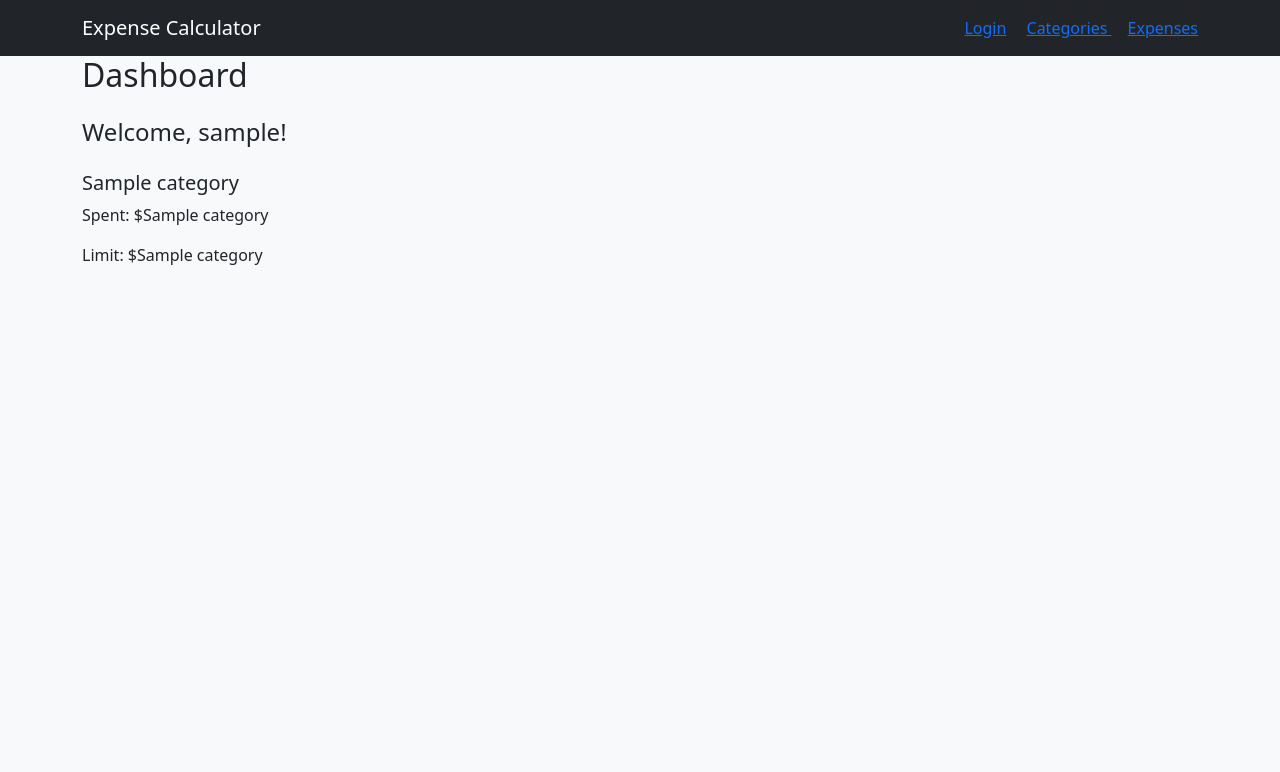
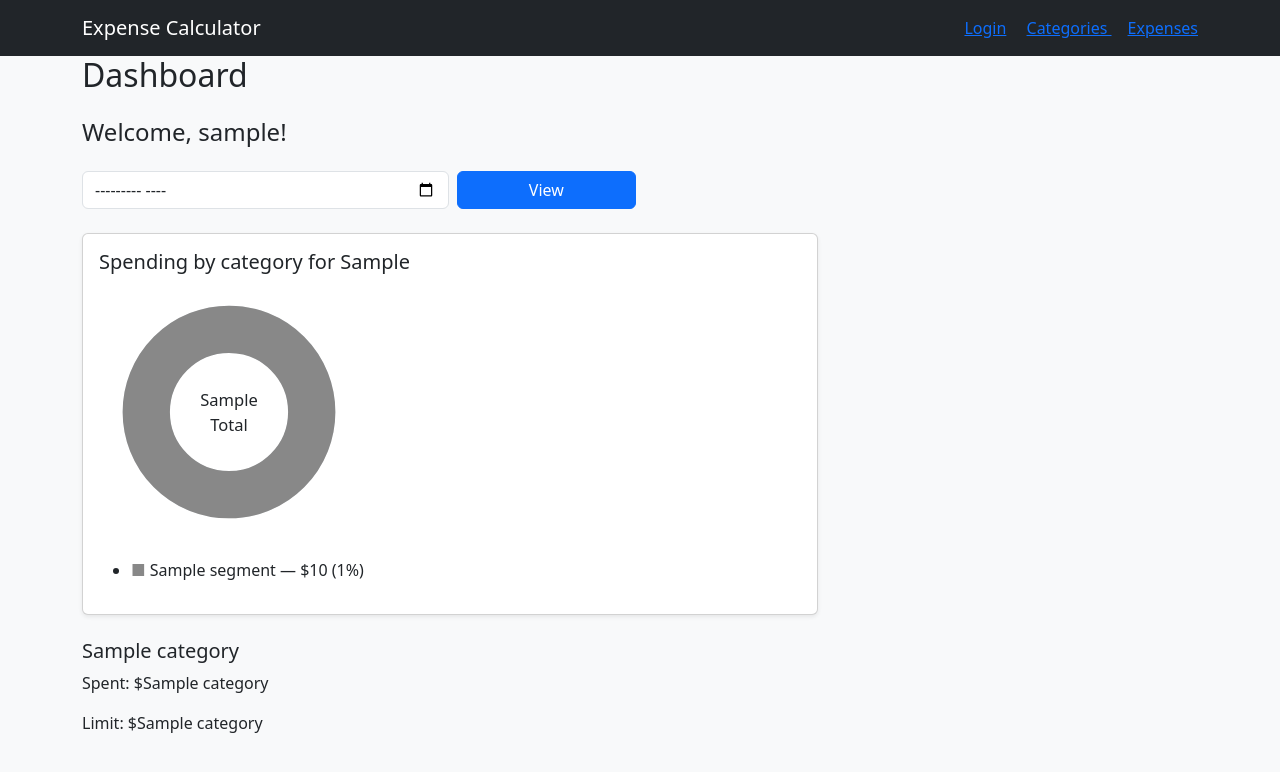
Before and after one commit to itz-ema/The-real-expense-tracker, a Flask app: template templates/home.html in a window 1280 px wide. Shown: the top 772 px of the page. Run offline with Flask 3, Linux system fonts and the light colour scheme; the template is opened without the code that fills it: most values are stand-ins (such as "Sample title", 1, 10 or a date in 2020).

Commit message:
making the pie chart

```diff
--- a/app.py
+++ b/app.py
@@ -2,6 +2,7 @@ from flask import Flask, render_template, url_for, g, request, redirect, flash,
 from flask_login import LoginManager, login_user, logout_user
 from werkzeug.security import generate_password_hash, check_password_hash
 import datetime
+import math
 import sqlite3
 
 
@@ -48,7 +49,44 @@ def query_db(query, args=(), one=False):
     return (rv[0] if rv else None) if one else rv
 
 
+def build_monthly_category_totals(expenses, month):
+    totals = {}
+    for expense in expenses:
+        expense_date = expense[3] if len(expense) > 3 else ""
+        category_name = expense[4] if len(expense) > 4 else ""
+        if expense_date.startswith(month) and category_name:
+            amount = float(expense[2] or 0)
+            totals[category_name] = totals.get(category_name, 0.0) + amount
+    return totals
 
+
+def build_pie_chart_segments(totals):
+    colors = ["#0d6efd", "#198754", "#dc3545", "#ffc107", "#6f42c1", "#20c997", "#fd7e14"]
+    if not totals:
+        return []
+
+    total_value = sum(totals.values())
+    if total_value <= 0:
+        return []
+
+    radius = 70
+    circumference = 2 * math.pi * radius
+    offset = 0.0
+    segments = []
+
+    for index, (name, amount) in enumerate(totals.items()):
+        segment_length = circumference * (amount / total_value)
+        segments.append({
+            "name": name,
+            "amount": round(amount, 2),
+            "percent": round((amount / total_value) * 100, 1),
+            "color": colors[index % len(colors)],
+            "dasharray": f"{round(segment_length, 2)} {round(circumference - segment_length, 2)}",
+            "dashoffset": round(-offset, 2),
+        })
+        offset += segment_length
+
+    return segments
 
 
 @app.route("/")
@@ -58,6 +96,8 @@ def home():
         return redirect(url_for("login"))
     user_id = user[0]
 
+    selected_month = request.args.get("month") or datetime.date.today().strftime("%Y-%m")
+
     sql = '''SELECT category.id, category.name, category.spending_limit,
             IFNULL(SUM(expenses.amount_spent), 0) AS total_amount_spent
             FROM category
@@ -65,9 +105,27 @@ def home():
             WHERE category.user_id = ?
             GROUP BY category.id'''
     categories = query_db(sql, args=(user_id,))
+
+    monthly_sql = '''SELECT expenses.id, expenses.name, expenses.amount_spent,
+                    strftime('%Y-%m-%d', expenses.date) AS date,
+                    category.name AS category, expenses.category_id
+                    FROM expenses
+                    JOIN category ON expenses.category_id = category.id
+                    WHERE expenses.user_id = ? AND strftime('%Y-%m', expenses.date) = ?'''
+    monthly_expenses = query_db(monthly_sql, args=(user_id, selected_month))
+    monthly_totals = build_monthly_category_totals(monthly_expenses, selected_month)
+    pie_segments = build_pie_chart_segments(monthly_totals)
+
     get_db().commit()
     username = user[1]
-    return render_template("home.html", categories=categories, username=username)
+    return render_template(
+        "home.html",
+        categories=categories,
+        username=username,
+        selected_month=selected_month,
+        monthly_totals=monthly_totals,
+        pie_segments=pie_segments,
+    )
 
 @app.route("/login", methods=["GET", "POST"])
 def login():
--- a/templates/home.html
+++ b/templates/home.html
@@ -6,6 +6,47 @@
 {% if username %}
     <h4 class="mb-4">Welcome, {{ username }}!</h4>
 {% endif %}
+
+<form method="get" class="row g-2 mb-4">
+    <div class="col-md-4">
+        <input class="form-control" type="month" name="month" value="{{ selected_month }}">
+    </div>
+    <div class="col-md-2">
+        <button class="btn btn-primary w-100" type="submit">View</button>
+    </div>
+</form>
+
+<div class="row mb-4">
+    <div class="col-md-8">
+        <div class="card shadow-sm">
+            <div class="card-body">
+                <h5 class="card-title">Spending by category for {{ selected_month }}</h5>
+                {% if pie_segments %}
+                    <svg width="260" height="260" viewBox="0 0 220 220" role="img" aria-label="Pie chart of monthly spending">
+                        <circle cx="110" cy="110" r="70" fill="none" stroke="#e9ecef" stroke-width="40"></circle>
+                        {% for segment in pie_segments %}
+                            <circle cx="110" cy="110" r="70" fill="none" stroke="{{ segment.color }}" stroke-width="40" stroke-linecap="round"
+                                    stroke-dasharray="{{ segment.dasharray }}"
+                                    stroke-dashoffset="{{ segment.dashoffset }}"
+                                    transform="rotate(-90 110 110)"></circle>
+                        {% endfor %}
+                        <circle cx="110" cy="110" r="35" fill="white"></circle>
+                        <text x="110" y="105" text-anchor="middle" font-size="14" fill="#212529">{{ selected_month }}</text>
+                        <text x="110" y="126" text-anchor="middle" font-size="14" fill="#212529">Total</text>
+                    </svg>
+                    <ul class="mt-3">
+                        {% for segment in pie_segments %}
+                            <li><span style="color:{{ segment.color }};">■</span> {{ segment.name }} — ${{ segment.amount }} ({{ segment.percent }}%)</li>
+                        {% endfor %}
+                    </ul>
+                {% else %}
+                    <p class="text-muted mb-0">No expenses recorded for this month yet.</p>
+                {% endif %}
+            </div>
+        </div>
+    </div>
+</div>
+
 <div class = "row">
     {%for category in categories%}
         <div class = "col-md-4">
```
Also changed, not shown: database.db.
